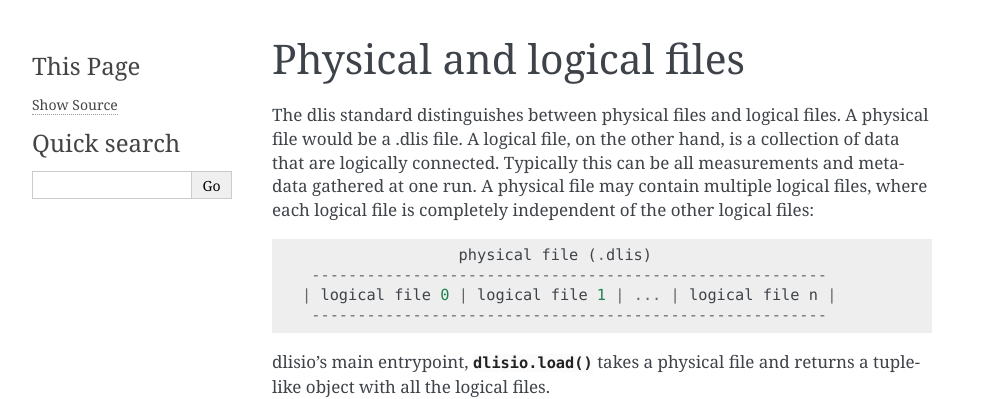
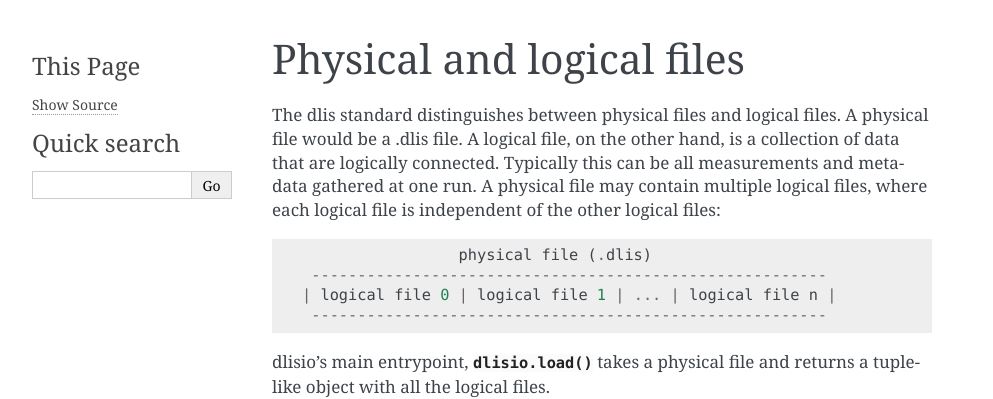
Before and after one commit to equinor/dlisio, a Sphinx documentation site: the page built from python/docs/segmentation.rst, in a window 1280 px wide. Shown: the top 399 px of the page, without its empty margins (148-1141 px from the left). Built offline with Sphinx 7.4.7, drawn with Linux system fonts in a browser that asks for light colours; formulas are drawn with MathJax 3.

Commit message:
docs: minor rewordings

```diff
--- a/python/docs/about.rst
+++ b/python/docs/about.rst
@@ -6,7 +6,7 @@ Interchange Standard (DLIS) v1. Version 2 exists, and has been around for
 quite a while, but it is our understanding that most dlis files out there are
 still version 1. Hence dlisio's focus is put on version 1 [1]_, for now.
 
-dlisio is an attempt at abstracting away a lot of the pain of dlis and give
+dlisio attempts to abstract away a lot of the pain of dlis and gives
 access to the data in a simple and easy-to-use manner. It gives the user the
 ability to work with dlis-files without having to know the details of the
 standard itself. Its main focus is making the data accessible while putting
--- a/python/docs/segmentation.rst
+++ b/python/docs/segmentation.rst
@@ -5,8 +5,8 @@ The dlis standard distinguishes between physical files and logical files. A
 physical file would be a .dlis file. A logical file, on the other hand, is a
 collection of data that are logically connected. Typically this can be all
 measurements and metadata gathered at one run. A physical file may contain
-multiple logical files, where each logical file is completely independent of
-the other logical files::
+multiple logical files, where each logical file is independent of the other
+logical files::
 
                             physical file (.dlis)
             --------------------------------------------------------
```
